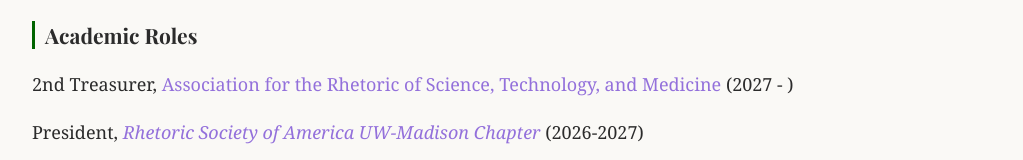
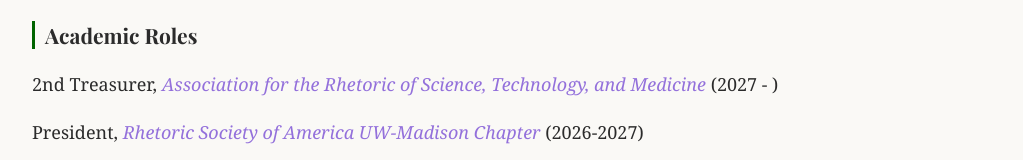
Before and after one commit to skrabon/SKRwebsite, a plain HTML site: page service.html in a window 1280 px wide. Shown: the part 1142-1302 px from the top of the page, without its empty margins (128-1151 px from the left). Drawn offline with nearby package versions, Linux system fonts and the light colour scheme; a web font is replaced by a local one.

Commit message:
Update service.html

```diff
--- a/service.html
+++ b/service.html
@@ -55,7 +55,7 @@
 			<img src="images/Sara_and_kiddos_Lakeville_State.jpg" alt="">
 		</div>
 		<h3>Academic Roles</h3>
-		<p> 2nd Treasurer,<a href="https://www.arstmonline.org/"> Association for the Rhetoric of Science, Technology, and Medicine </a> (2027 - )</p>
+		<p> 2nd Treasurer,<em><a href="https://www.arstmonline.org/"> Association for the Rhetoric of Science, Technology, and Medicine </a> </em>(2027 - )</p>
 		<p>President, <em><a href="https://rsa.commarts.wisc.edu/">Rhetoric Society of America UW-Madison Chapter</a></em> (2026-2027)</p>
 		<p>&emsp;Vice President (2025-2026)</p>
 		<p>Graduate Student Representative, <a href="https://sts.wisc.edu/">Robert F. and Jean E. Holtz Center for Science and Technology Studies</a> Steering Committee (2026-2028)</p>
```
